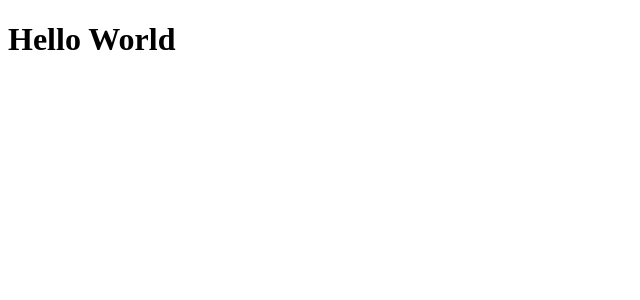
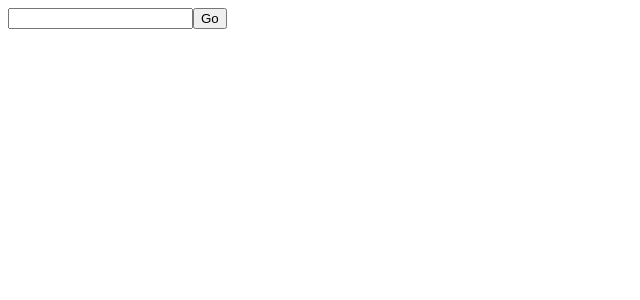
Before and after one commit to gabrielsimek/Github-Viewer, a React app: page / in a window 1280 px wide. Shown: the top 300 px of the page, without its empty margins (0-640 px from the left). Built offline with nearby package versions, Linux system fonts and the light colour scheme.

Commit message:
input and setState w/ userReducer

```diff
--- a/src/components/app/App.jsx
+++ b/src/components/app/App.jsx
@@ -1,5 +1,5 @@
 import React from 'react';
-
+import GithubUser from '../userInfo/GithubUserPage';
 export default function App() {
-  return <h1>Hello World</h1>;
+  return <GithubUser/>;
 }
--- /dev/null
+++ b/src/components/services/githubApi.js
@@ -0,0 +1,5 @@
+export async function fetchUser(userName) {
+  const res = await fetch(`https://api.github.com/users/${userName}`);
+  const json = await res.json();
+  return json;
+}
--- /dev/null
+++ b/src/components/userInfo/GithubUserPage.jsx
@@ -0,0 +1,25 @@
+import React from 'react';
+import UserInfo from './UserInfoItem';
+import UserInput from './UserInput';
+import { fetchUser } from '../services/githubApi';
+import { useDispatch } from '../../state/ReduxProvider';
+import { getUser } from '../../state/actions';
+const GithubUserPage = () => {
+  const dispatch = useDispatch();
+  const handleSetUser = async (userName) => {
+    const user = await fetchUser(userName);
+    dispatch(getUser(user));
+  };
+
+  return (
+    <>
+      <UserInput
+        onSetUser={handleSetUser}
+      />
+      {/* <UserInfo /> */}
+      {/* <UserRepos/> */}
+    </>
+  );
+};
+
+export default GithubUserPage;
--- /dev/null
+++ b/src/components/userInfo/UserInfoItem.jsx
@@ -0,0 +1,20 @@
+import React from 'react';
+import PropTypes from 'prop-types';
+const UserInfo = ({ name, followers, following }) => {
+  return (
+    <div>
+      <h3>Name: {name}</h3>
+      <p>following: {following} | followers: {followers}</p>
+    </div>
+
+
+  );
+};
+
+UserInfo.propTypes = {
+  name: PropTypes.string.isRequired,
+  followers: PropTypes.number.isRequired,
+  following: PropTypes.number.isRequired
+};
+
+export default UserInfo;
--- /dev/null
+++ b/src/components/userInfo/UserInput.jsx
@@ -0,0 +1,27 @@
+import React, { useState } from 'react';
+
+const UserInput = ({ onSetUser }) => {
+  const [userName, setUserName] = useState('');
+  const onChange = ({ target }) => {
+    setUserName(target.value);
+  };
+  const onSubmit = (e) => {
+    e.preventDefault();
+    onSetUser(userName);
+  };
+  return (
+    <form onSubmit={onSubmit}>
+      <label htmlFor="user-input">
+        <input
+          id="user-input"
+          type="text"
+          value={userName}
+          onChange={onChange}
+        />
+      </label>
+      <button>Go</button>
+    </form>
+  );
+};
+
+export default UserInput;
--- a/src/index.js
+++ b/src/index.js
@@ -1,8 +1,14 @@
 import React from 'react';
 import { render } from 'react-dom';
 import App from './components/app/App';
-
+import { ReduxProvider } from './state/ReduxProvider';
+import { initialState, reducer } from './state/reducer.js';
 render(
-  <App />,
+  <ReduxProvider
+    initialState={initialState}
+    reducer={reducer}
+  >
+    <App />
+  </ReduxProvider>,
   document.getElementById('root')
 );
--- /dev/null
+++ b/src/state/ReduxProvider.jsx
@@ -0,0 +1,25 @@
+/* eslint-disable react/prop-types */
+import React, { createContext, useContext, useReducer } from 'react';
+
+const ReduxContext = createContext();
+
+export const ReduxProvider = ({ initialState, reducer, children }) => {
+  const [state, dispatch] = useReducer(reducer, initialState);
+
+  return (
+    <ReduxContext.Provider value={{ state, dispatch }}>
+      {children}
+    </ReduxContext.Provider>
+  );
+
+};
+
+export const useDispatch = () => {
+  const { dispatch } = useContext(ReduxContext);
+  return dispatch;
+};
+
+export const useSelector = (selectorFn) => {
+  const { state } = useContext(ReduxContext);
+  return selectorFn(state);
+};
--- /dev/null
+++ b/src/state/actions.js
@@ -0,0 +1,7 @@
+export const FETCH_USER = 'FETCH-USER';
+export const getUser = (user) => {
+  return {
+    type: FETCH_USER,
+    payload: user
+  };
+};
--- /dev/null
+++ b/src/state/reducer.js
@@ -0,0 +1,15 @@
+import { FETCH_USER } from './actions';
+
+export const initialState = {
+  userInfo: {},
+  userRepos: []
+};
+
+export const reducer = (state, action) => {
+  switch(action.type) {
+    case FETCH_USER:
+      return { ...state, userInfo: action.payload };
+    default:
+      return state;
+  }
+};
```
Also changed, not shown: src/state/selectors.js (added).
